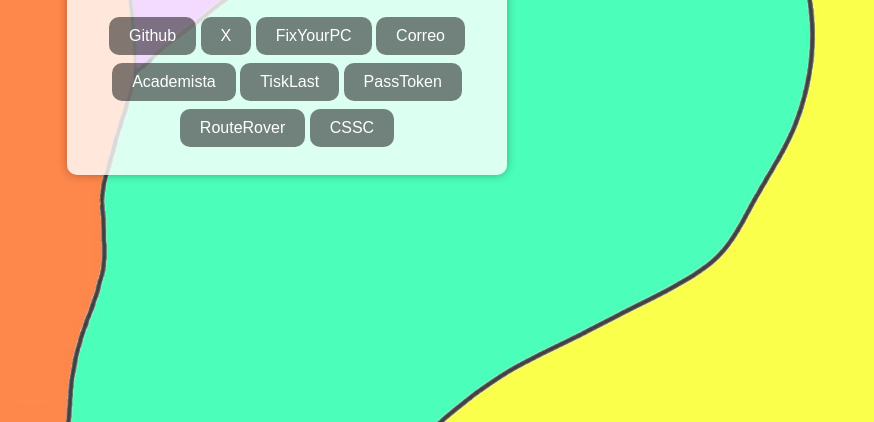
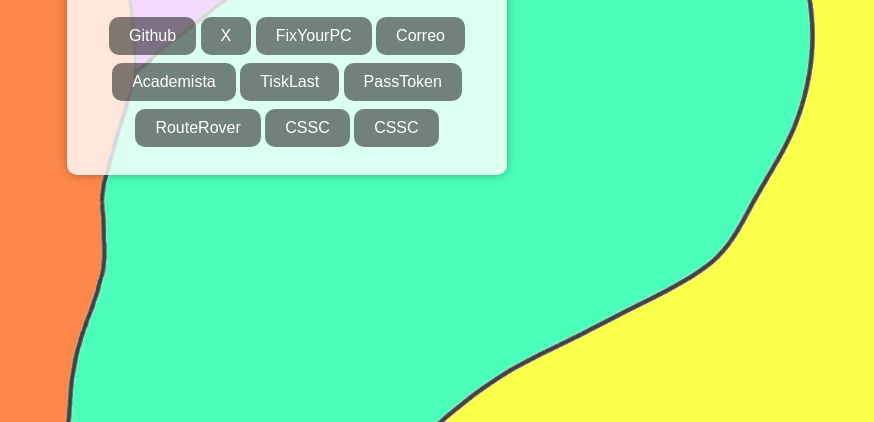
Before and after one commit to Jaimezpe/bio, a plain HTML site: page index.html in a window 1280 px wide. Shown: the part 378-800 px from the top of the page, without its empty margins (353-1227 px from the left). Drawn offline with Linux system fonts and the light colour scheme.

Commit message:
Update index.html

```diff
--- a/index.html
+++ b/index.html
@@ -20,6 +20,7 @@
             <a href="https://passtoken.vercel.app" class="boton">PassToken</a>
             <a href="https://routerover.vercel.app" class="boton">RouteRover</a>
             <a href="https://cssc-omega.vercel.app" class="boton">CSSC</a>
+            <a href="" class="boton">CSSC</a>
         </div>
 
     </body>
```
